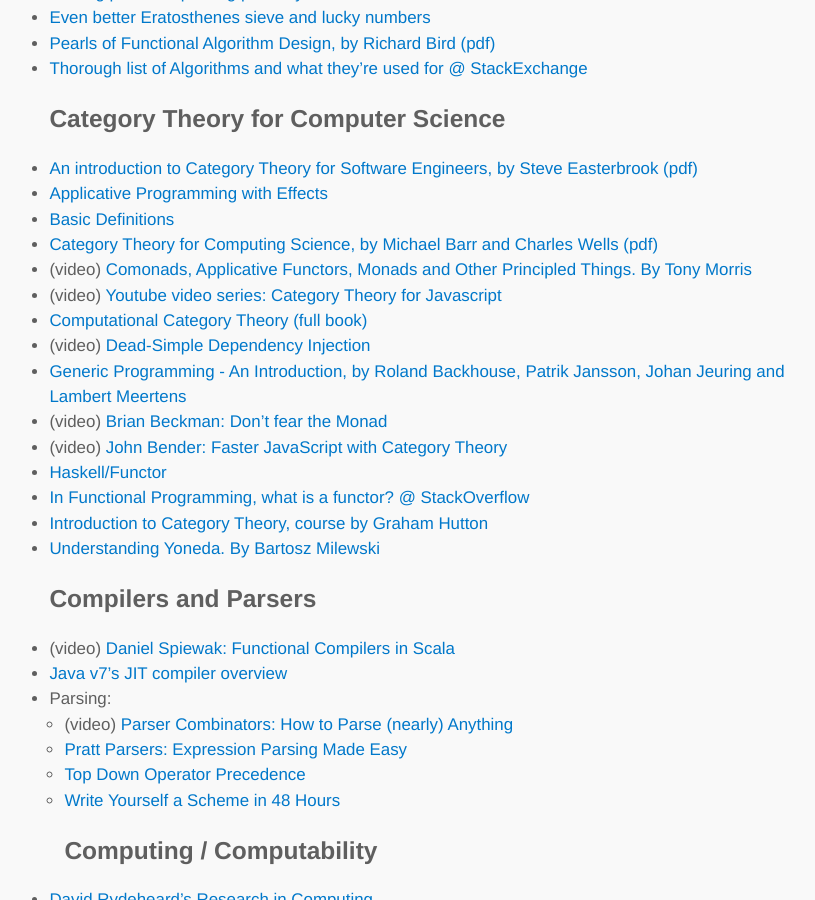
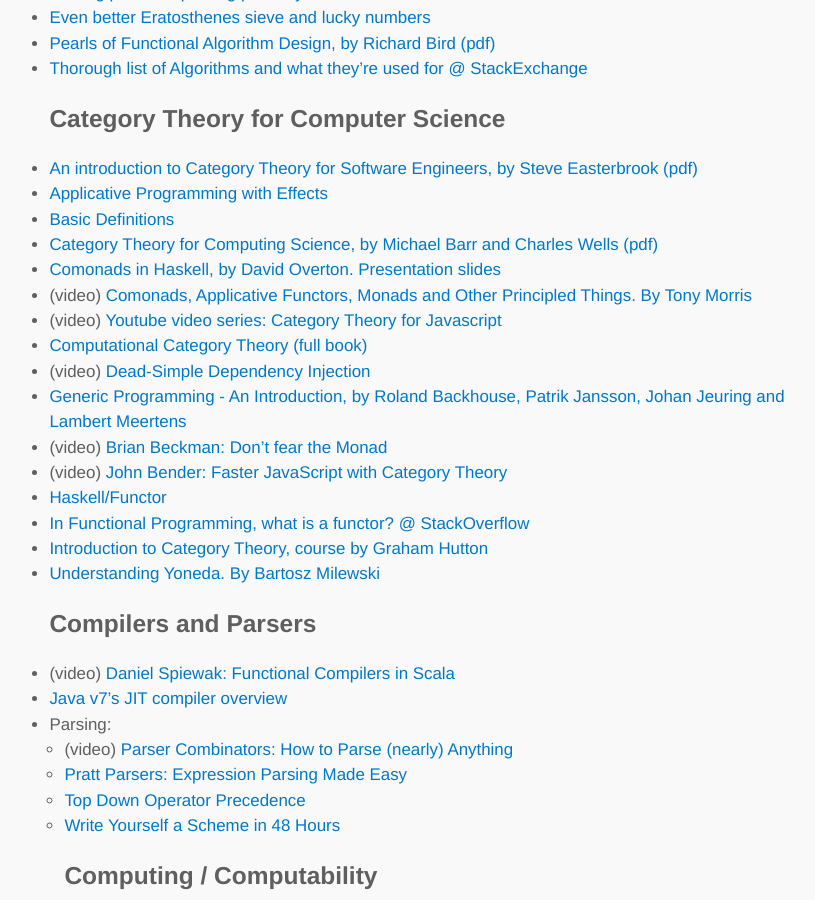
Before and after one commit to lambdatoast/lambdatoast.github.com, a Jekyll site: the page built from cs-resources/index.md, in a window 1280 px wide and 900 px high, scrolled down 374 px. Shown: the whole window, without its empty margins (200-1015 px from the left). Built offline with Jekyll 4.4.1, drawn with Linux system fonts in a browser that asks for light colours.

Commit message:
Add link to Comonads in Haskell.

```diff
--- a/cs-resources/index.md
+++ b/cs-resources/index.md
@@ -18,6 +18,7 @@
   - [Applicative Programming with Effects](http://www.soi.city.ac.uk/~ross/papers/Applicative.html)
   - [Basic Definitions](http://mathprelims.wordpress.com/2009/02/22/category-theory-basic-definitions/)
   - [Category Theory for Computing Science, by Michael Barr and Charles Wells (pdf)](http://www.math.mcgill.ca/triples/Barr-Wells-ctcs.pdf)
+  - [Comonads in Haskell, by David Overton. Presentation slides](https://speakerdeck.com/dmoverton/comonads-in-haskell)
   - (video) [Comonads, Applicative Functors, Monads and Other Principled Things. By Tony Morris](http://vimeo.com/90738761)
   - (video) [Youtube video series: Category Theory for Javascript](http://www.youtube.com/user/metawetayt/videos)
   - [Computational Category Theory (full book)](http://www.cs.man.ac.uk/~david/categories/)
```
